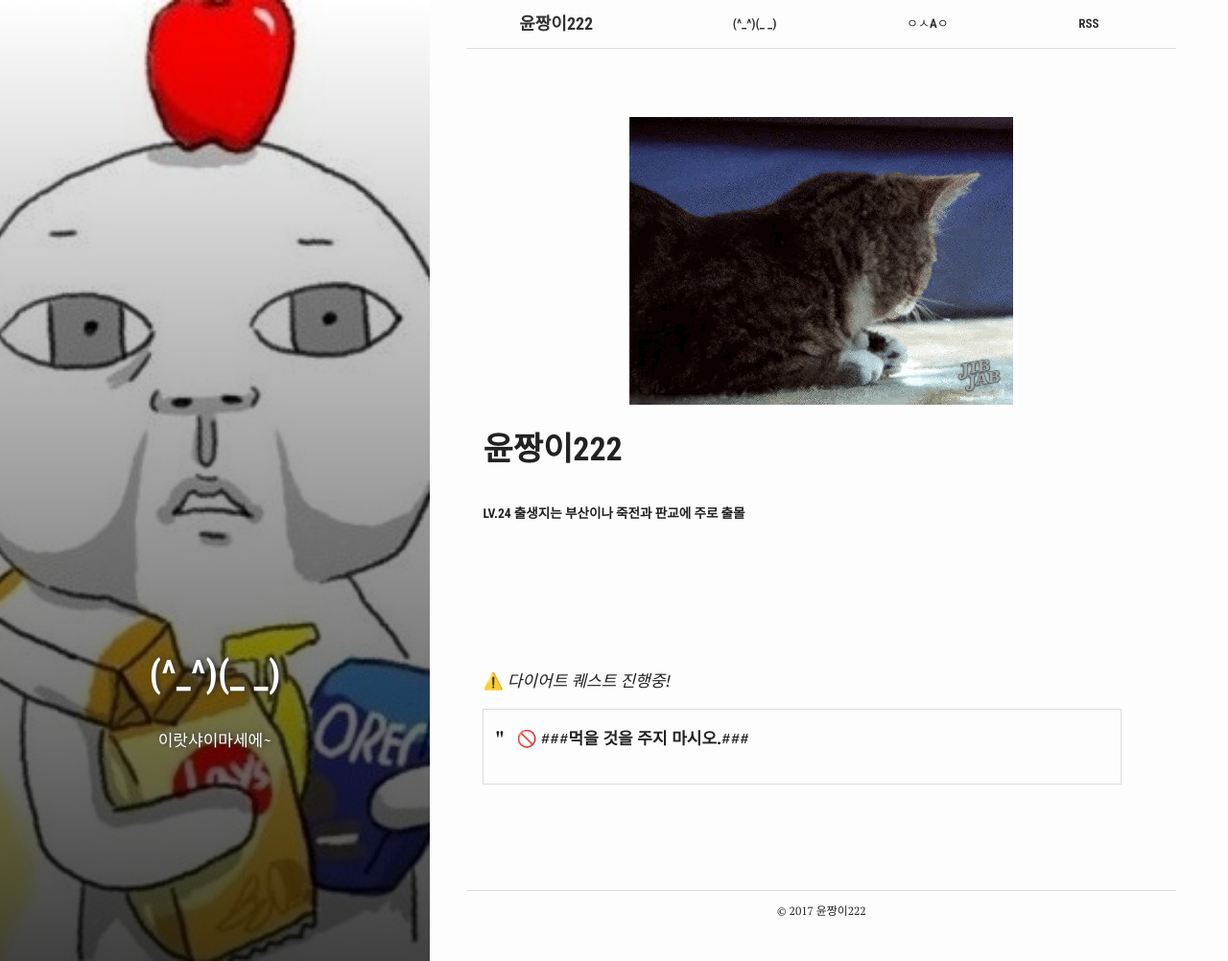
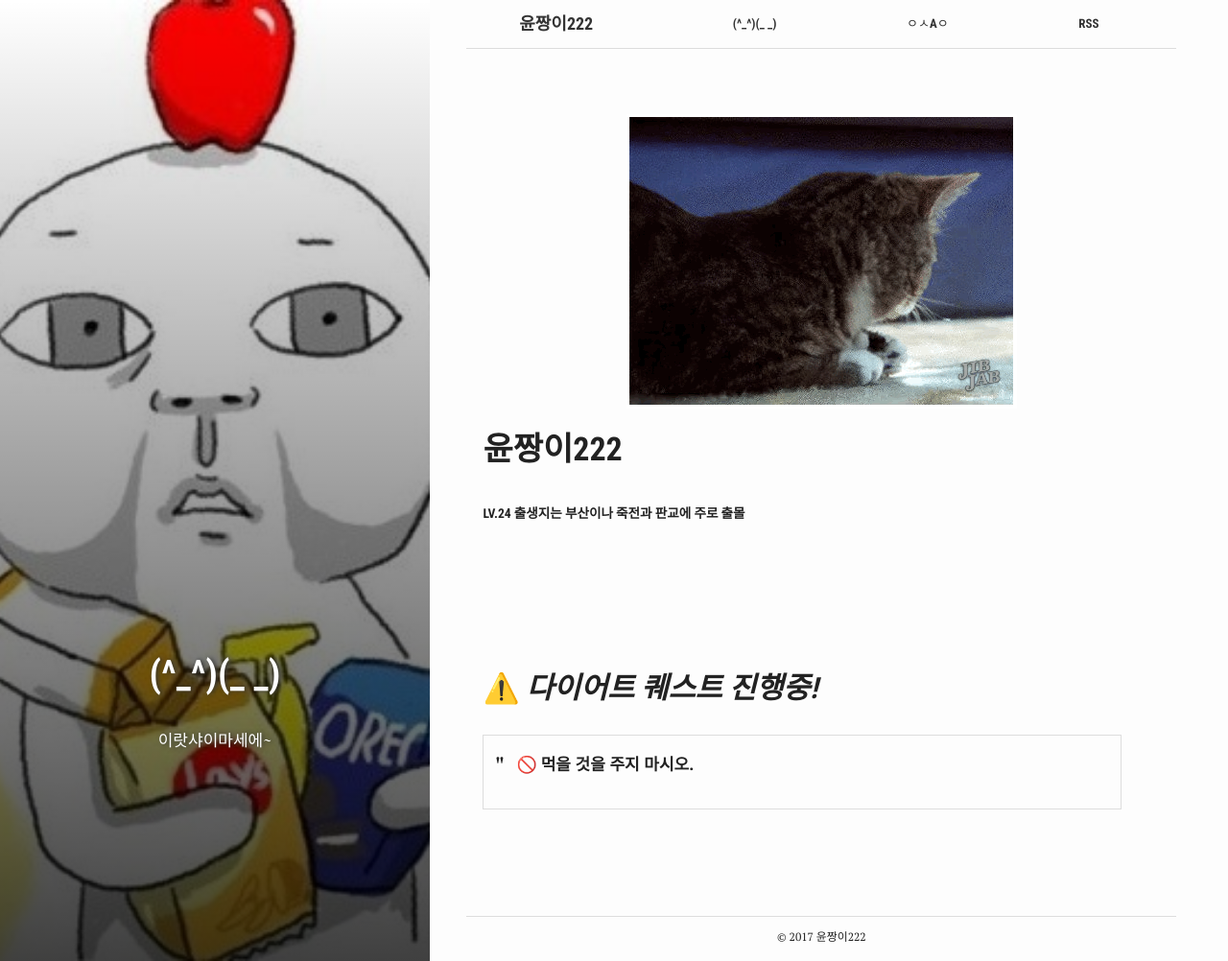
Before and after one commit to yunzzang222/queserasera_zz, a Jekyll site: the page built from (^_^)(_ _).md, in a window 1280 px wide and 1002 px high. Shown: the whole window at 96% size. Built offline with Jekyll 4.4.1, drawn with Linux system fonts in a browser that asks for light colours.

Commit message:
Update (^_^)(_ _).md

```diff
--- a/(^_^)(_ _).md
+++ b/(^_^)(_ _).md
@@ -20,5 +20,5 @@ active: (^_^)(_ _)
 <br>
 
 ⚠️ *다이어트 퀘스트 진행중!*
-
-> 🚫 **###먹을 것을 주지 마시오.###**
+---
+> 🚫 **먹을 것을 주지 마시오.**
```
